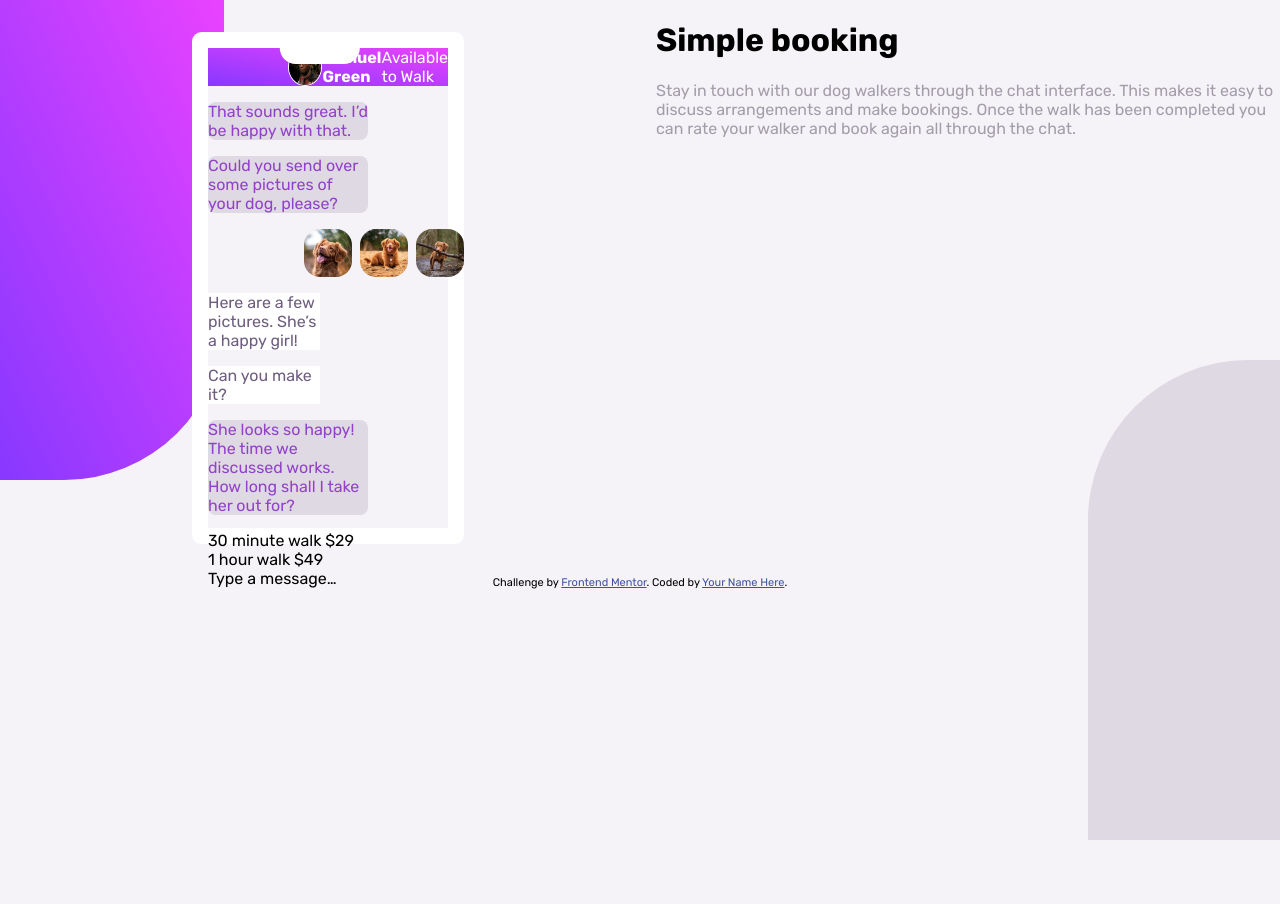
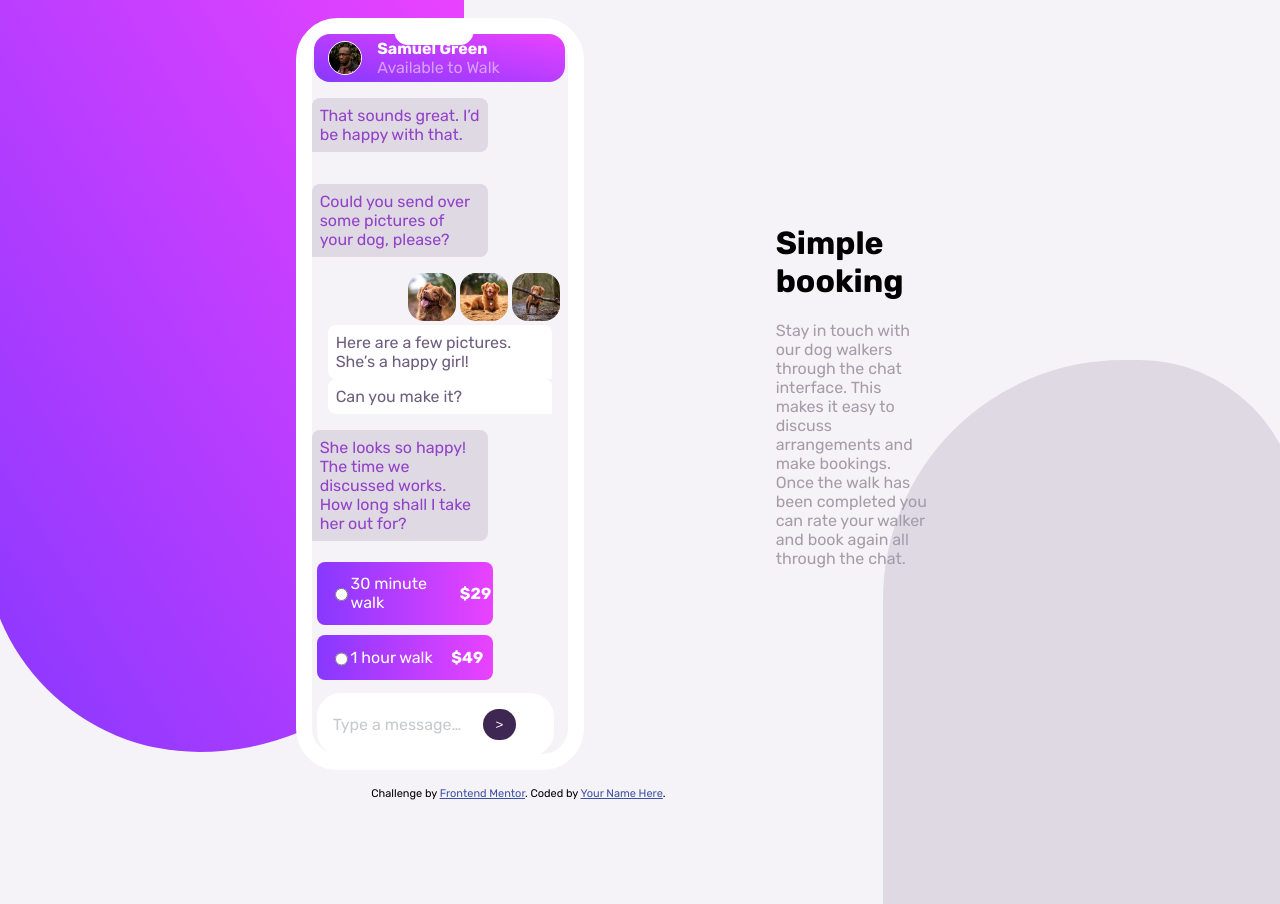
Before and after one commit to Adhishreya/chat-app-css-illustration-master, a plain HTML site: page index.html in a window 1280 px wide. Shown: the top 904 px of the page. Before the commit the page ends 840 px from the top, so only its background shows below. Drawn offline with Linux system fonts and the light colour scheme.

Commit message:
v4 better

```diff
--- a/index.html
+++ b/index.html
@@ -21,9 +21,12 @@
   <div class="mobile-front">
       <div class="top-bar">
         <img alt="avtar" src="./images/avatar.jpg"/>
-        <span class="name">Samuel Green</span>
-        <br>
-        <span class="availability">Available to Walk</span>
+        <span class="block-intro">
+          <span class="name">Samuel Green</span>
+
+          <span class="availability">Available to Walk</span>
+        </span>
+
       </div>
       <div class="body-content">
           <p class="left-normal">That sounds great. I’d be happy with that.</p>
@@ -36,15 +39,22 @@
           <p class="right-normal">Here are a few pictures. She’s a happy girl!</p>
           <p class="right-normal">Can you make it?</p>
           <p class="left-normal">She looks so happy! The time we discussed works. How long shall I take her out for?</p>
-          <span>30 minute walk
-            $29</span>
-            <br>
-            <span>1 hour walk
-              $49
+          <div class="bottom-content-1">
+            <input type="radio"/>
+            <span class="span-1">30 minute walk</span>
+            <span class="span-2">$29</span>
+          </div>
+
+          <div class="bottom-content-1">
+            <input type="radio"/>
+            <span class="span-1">1 hour walk</span>
+              <span class="span-2"> $49
             </span>
+            </div>
 
             <div class="phone-footer">
-              Type a message…
+              <span>Type a message…</span>
+              <button>&gt</button>
             </div>
       </div>
   </div>
--- a/style.css
+++ b/style.css
@@ -1,7 +1,7 @@
 @import url('https://fonts.googleapis.com/css2?family=Rubik:wght@400;500;700&family=Space+Mono&display=swap');
 body,html
 {
-    width: 100%;
+    width: 90%;
     margin: 0;
     padding: 0;
     height: 100%;
@@ -21,20 +21,31 @@ body
     grid-template-columns: 1fr 1fr; */
     display: flex;
     flex-direction: row;
-
+    height: 90%;
+    width: 80%;
+    margin: auto;
+    align-items: center;
+    justify-content: center;
 }
 .main:before
 {
 background: linear-gradient(to top right, hsl(264, 100%, 61%),hsl(293, 100%, 63%) );
 content: "";
 position: absolute;
-left: 0rem;
+/* left: 0rem;
 top: 0rem;
 z-index: -1;
 width: 14rem;
 height: 30rem;
-border-bottom-right-radius:10rem ;
+border-bottom-right-radius:10rem ; */
 /* border-bottom-left-radius:50% ; */
+left: -1rem;
+top: 0rem;
+z-index: -1;
+width: 30rem;
+height: 47rem;
+border-bottom-right-radius: 21rem;
+border-bottom-left-radius: 17rem;
 }
 
 .main:after
@@ -42,22 +53,29 @@ border-bottom-right-radius:10rem ;
     background-color:hsl(272, 15%, 87%);
 content: "";
 position: absolute;
-left: 85%;
+/* left: 85%;
 top: 45%;
 z-index: -1;
 width: 14rem;
 height: 30rem;
-border-top-left-radius:10rem ;
+border-top-left-radius:10rem ; */
+left: 69%;
+top: 45%;
+z-index: -1;
+width: 26rem;
+height: 34rem;
+border-top-left-radius: 15rem;
+border-top-right-radius: 10rem;
 
 }
 
 .dog-images
 {
-    display: grid;
-    grid-gap: 0.5rem;
+    /* display: grid; */
+    /* grid-gap: 0.5rem; */
     margin-left: 6rem;
     width: 10rem;
-    grid-template-columns: repeat(3,1fr);
+    /* grid-template-columns: repeat(3,1fr); */
 }
 .dog-images img,.top-bar img
 {
@@ -69,17 +87,41 @@ border-top-left-radius:10rem ;
     width: 2rem;
     border-radius: 50%;
     border: 1px solid hsl(0, 0%, 100%);
+    align-self: flex-start;
+    margin: auto;
+    position: relative;
+    left: -26%;
 }
 .mobile-front
 {
-    width: 15rem;
+    /* width: 15rem;
     margin: 2rem 12rem;
     z-index: 1;
     border:1rem solid  hsl(0, 0%, 100%);
     border-radius: 0.6rem;
     background-color: hsl(270, 20%, 96%);
-    height: 30rem;
+    height: 30rem; */
     /* padding: 1rem; */
+    width: 17rem;
+    margin: 2rem 12rem;
+    z-index: 1;
+    border: 1rem solid hsl(0, 0%, 100%);
+    border-radius: 2.6rem;
+    background-color: hsl(270, 20%, 96%);
+    height: 45rem;
+    display: flex;
+    flex-direction: column;
+
+}
+.block-intro
+{
+    display: flex;
+    flex-direction: column;
+    margin: 2% auto;
+    position: relative;
+    left: -20%;
+    align-self: center;
+    width: 100%;
 }
 /* .mobile-front */
 .top-bar:before
@@ -88,10 +130,14 @@ border-top-left-radius:10rem ;
     content: "";
     position: relative;
     top: -1rem;
-left: 7rem;
+/* left: 7rem; */
+left: 7.5rem;
+
     transform: translate(-50% ,0%);
-    width: 10rem;
-    height: 2rem;
+    /* width: 10rem;
+    height: 2rem; */
+    width: 9rem;
+    height: 1.7rem;
     border-radius: 1rem;
 }
 .top-bar
@@ -99,10 +145,18 @@ left: 7rem;
     background: linear-gradient(to top right, hsl(264, 100%, 61%),hsl(293, 100%, 63%) );
     /* display: inline-block; */
     display: flex;
-    width: 100%;
+    /* width: 100%;
+    grid-template-columns: repeat(2, 1fr);
+    font-size:  16px;
+    color:  hsl(0, 0%, 100%); */
+    width: 98%;
     /* grid-template-columns: repeat(2, 1fr); */
-    font-size:  16px;
-    color:  hsl(0, 0%, 100%);
+    font-size: 16px;
+    color: hsl(0, 0%, 100%);
+    border-radius: 01rem;
+    margin: auto;
+    justify-content: flex-start;
+    height: 12%;
 }
 .left-normal
 {
@@ -110,13 +164,64 @@ left: 7rem;
     text-align: left;
     background-color:hsl(272, 15%, 87%);
     color: hsl(276, 55%, 52%);
+    border-radius: 0.5rem 0.5rem 0.5rem 0rem;
+    padding: 0.5rem;
+}
+.bottom-content-1
+{
+    background: linear-gradient(to right, hsl(264, 100%, 61%),hsl(293, 100%, 63%) );
+    display: flex;
+    flex-direction: row;
+    width: 59%;
+    margin: 2%;
+    padding: 0.8rem;
     border-radius: 0.5rem;
+    color: hsl(0, 0%, 100%);
+
+}
+.span-2
+{
+    margin: auto;
+    float: right;
+    font-weight: 700;
+    align-self: flex-start;
+    justify-self: flex-end;
+    position: relative;
+    left: 7%;
+}
+.phone-footer
+{
+    display: flex;
+    flex-direction: row;
+    padding: 1rem;
+    color: hsl(206, 6%, 79%);
+    background: hsl(0,0%,100%);
+    width: 80%;
+    margin: 3% 0% 5% 2%;
+    border-radius: 1.5rem;
+    justify-content: center;
+    align-items: center;
+}
+.phone-footer button
+{
+    background: hsl(271, 36%, 24%);
+    color: hsl(0,0%,100%);
+    margin: auto;
+    padding: 0.5rem 0.8rem;
+    border-radius: 1rem;
+    border: none;
 }
 .right-normal
 {
     color: hsl(271, 15%, 43%);
     background-color: hsl(0, 0%, 100%);
-    width: 7rem;
+    /* width: 7rem; */
+    width: 13rem;
+    padding: 0.5rem;
+    float: right;
+    margin: auto;
+    display: flex;
+    border-radius: 0.5rem 0.5rem 0rem 0.5rem;
 
 }
 .name
@@ -127,17 +232,31 @@ left: 7rem;
 .availability
 {
     width: fit-content;
+    color: hsl(276, 100%, 81%);
+}
+.body-content
+{
+    display: flex;
+    flex-direction: column;
 }
 .info-bar p
 {
     color: hsl(270, 7%, 64%);
 }
-@media (max-width:479)
+.info-bar
 {
+
+}
+input
+{
+    border: 1rem solid  hsl(289, 100%, 72%) !important;
+    background-color: transparent !important;
+}
+@media only screen and (max-width:475px) {
     .main
     {
-        grid-template-columns: 1fr;
-
-        background: red;
+        /* grid-template-columns: 1fr; */
+        flex-direction:column!important ;
+        /* background: red; */
     }
 }
```
